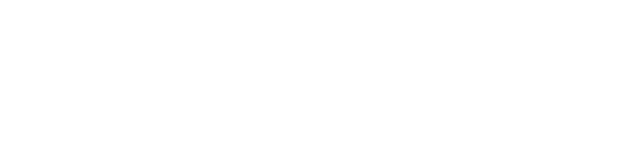
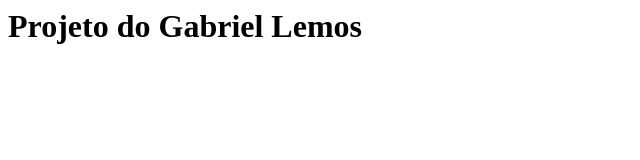
Before and after one commit to galemos/curso-git, a plain HTML site: page index.html in a window 1280 px wide. Shown: the whole page, without its empty margins (0-640 px from the left). Drawn offline with Linux system fonts and the light colour scheme.

Commit message:
Titulo da página

```diff
--- a/index.html
+++ b/index.html
@@ -3,6 +3,6 @@
 
     </head>
     <body>
-
+        <h1>Projeto do Gabriel Lemos</h1>
     </body>
 </html>
```
